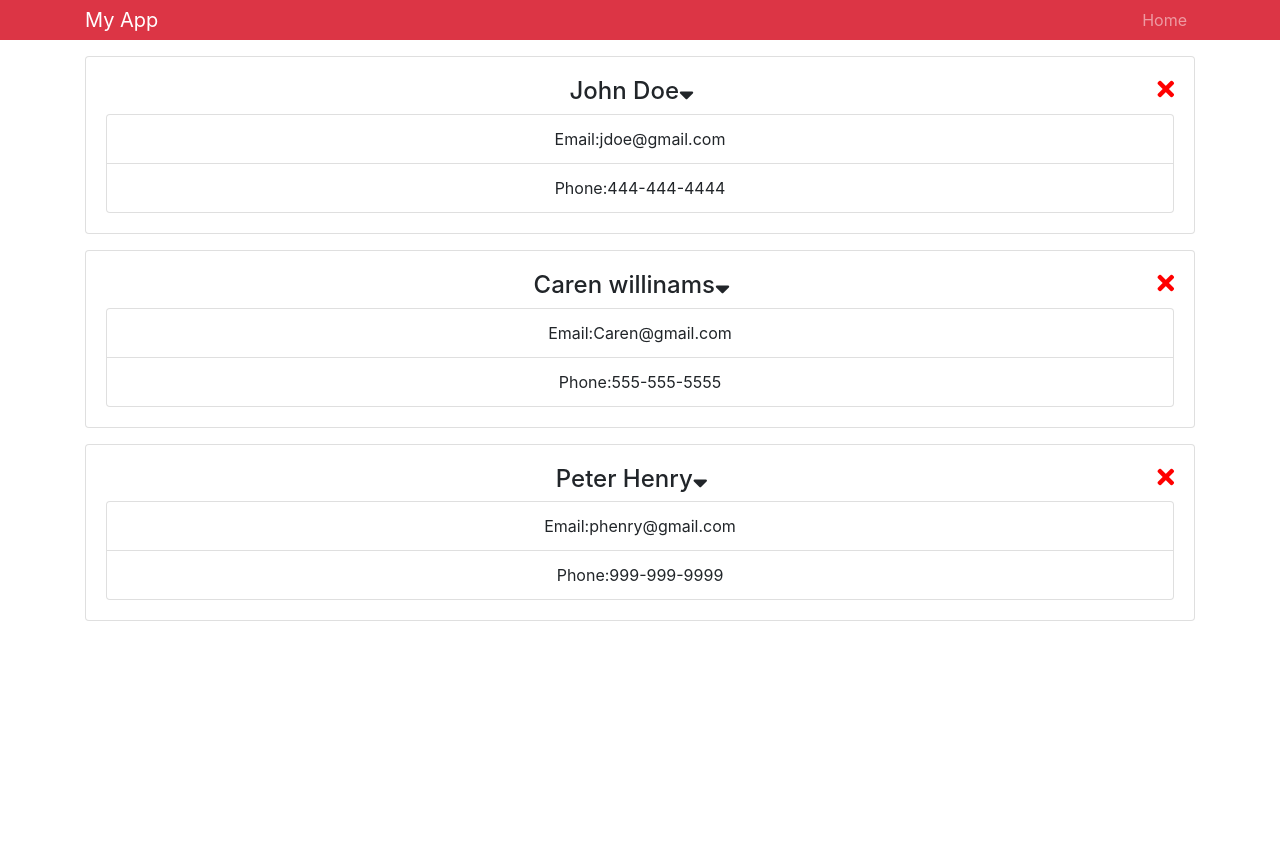
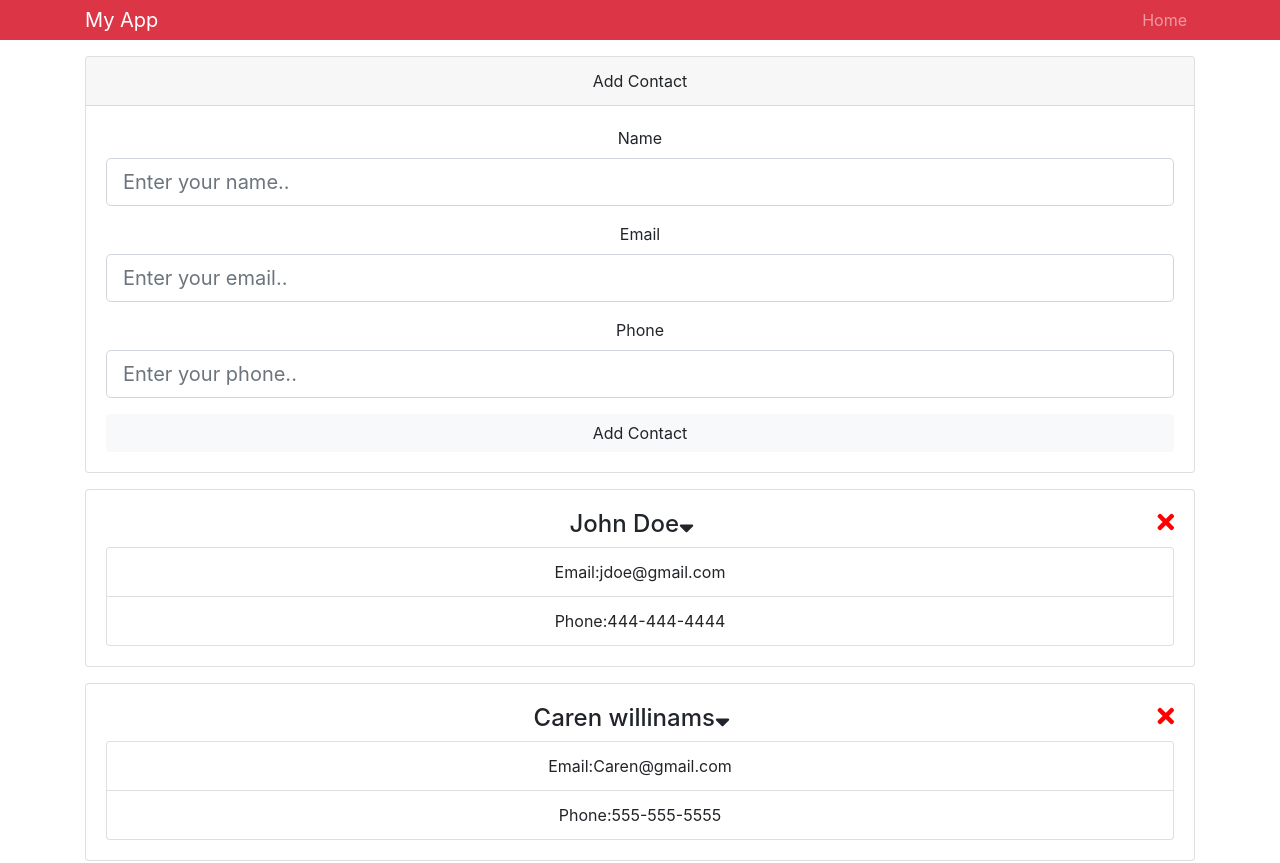
Before and after one commit to npnitin/ContactManager-ReactApp, a React (Create React App) app: page / in a window 1280 px wide. Shown: the top 863 px of the page. Before the commit the page ends 800 px from the top, so only its background shows below. Built offline with nearby package versions, Linux system fonts and the light colour scheme.

Commit message:
controlled components and on change events

```diff
--- a/src/App.js
+++ b/src/App.js
@@ -1,10 +1,11 @@
 import React, { Component } from 'react';
 import './App.css';
 import 'bootstrap/dist/css/bootstrap.min.css';
-import Header from './components/Header';
-import Contact from './components/Contact';
-import Contacts from './components/Contacts';
-import { Provider } from './context';
+import Header from './components/layout/Header';
+import Contact from './components/contacts/Contact';
+import Contacts from './components/contacts/Contacts';
+import AddContact from './components/contacts/AddContact';
+import { Provider } from './components/context/context';
 class App extends Component {
   render() {
     return (
@@ -12,6 +13,7 @@ class App extends Component {
         <div className="App">
         <Header/>
         <div className="container">
+            <AddContact/>
             <Contacts/>
         </div>
         </div>
--- /dev/null
+++ b/src/components/contacts/AddContact.js
@@ -0,0 +1,68 @@
+import React, { Component } from 'react'
+
+class AddContact extends Component {
+    constructor(){
+        super();
+        this.state={
+            name:'',
+            email:'',
+            phone:''
+        }
+    }
+    onChange = (e) =>{
+        this.setState({
+            [e.target.name]:e.target.value
+        })
+    }
+    onSubmit = (e) =>{
+        e.preventDefault();
+        console.log(this.state);
+    }
+    render() {
+        const{name,email,phone}=this.state;
+        return (
+        <div className="card mb-3">
+            <div className="card-header">Add Contact</div>
+                <div className="card-body">
+                    <form onSubmit={this.onSubmit}>
+                        <div className="form-group">
+                            <label htmlFor="name">Name</label>
+                            <input
+                            type="text"
+                            className="form-control form-control-lg"
+                            name="name"
+                            placeholder="Enter your name.."
+                            value={name}
+                            onChange={this.onChange}
+                            />
+                        </div>
+                        <div className="form-group">
+                            <label htmlFor="name">Email</label>
+                            <input
+                            type="email"
+                            className="form-control form-control-lg"
+                            name="email"
+                            placeholder="Enter your email.."
+                            value={email}
+                            onChange={this.onChange}
+                            />
+                        </div>
+                        <div className="form-group">
+                            <label htmlFor="name">Phone</label>
+                            <input
+                            type="text"
+                            className="form-control form-control-lg"
+                            name="phone"
+                            placeholder="Enter your phone.."
+                            value={phone}
+                            onChange={this.onChange}
+                            />
+                        </div>
+                        <input type="submit" value="Add Contact" className="btn btn-light btn-block"/>
+                    </form>
+                </div>
+        </div>
+        )
+    }
+}
+export default AddContact;
--- a/src/components/Contact.js
+++ b/src/components/contacts/Contact.js
@@ -1,6 +1,6 @@
 import React, { Component } from 'react'
 import PropTypes from 'prop-types'
-import { Consumer } from '../context';
+import { Consumer } from '../context/context';
 class Contact extends Component {
   state={
     showContactInfo:true,
--- a/src/components/Contacts.js
+++ b/src/components/contacts/Contacts.js
@@ -1,6 +1,6 @@
 import React, { Component } from 'react'
 import Contact from './Contact';
-import { Consumer } from '../context';
+import { Consumer } from '../context/context';
 class Contacts extends Component {
   constructor(){
     super();
```
Also changed, not shown: src/components/context/context.js (renamed from src/context.js), src/components/layout/Header.js (renamed from src/components/Header.js).
